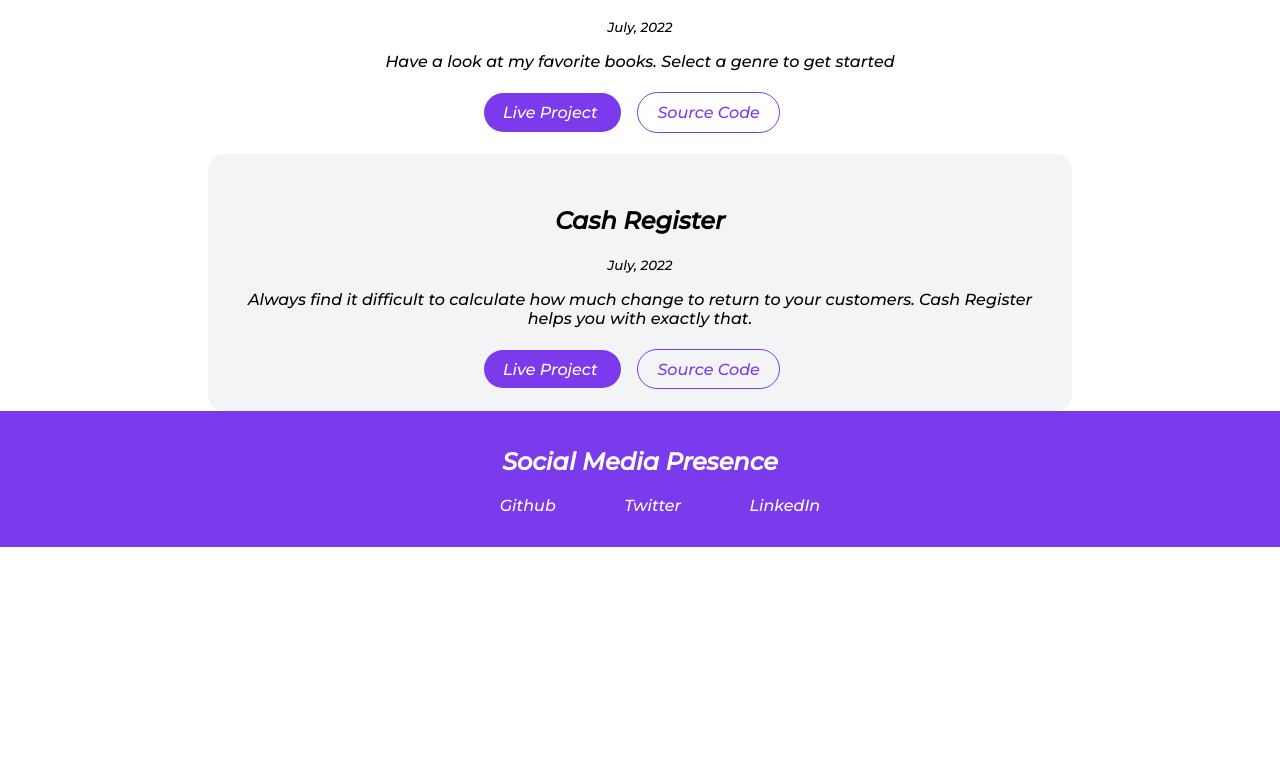
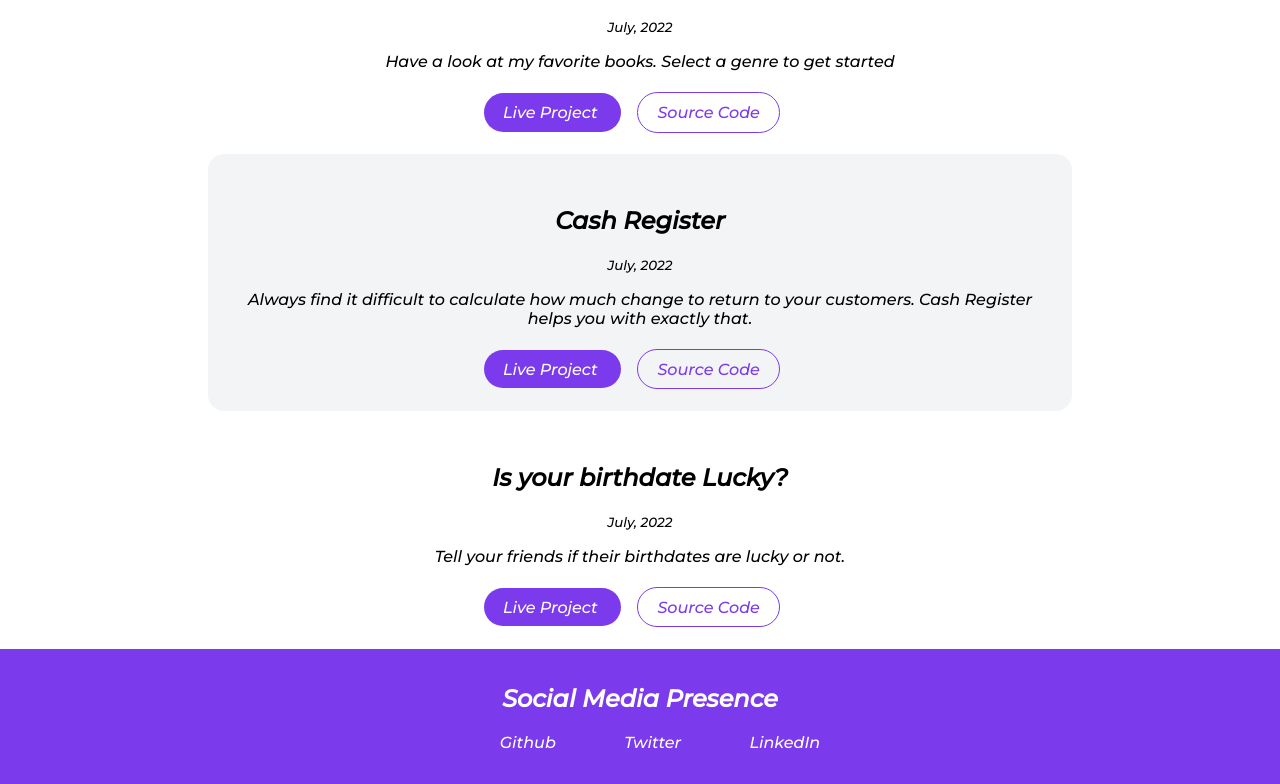
Before and after one commit to prabalsh19/markFour, a plain HTML site: page projects.html in a window 1280 px wide. Shown: the part 1146-1930 px from the top of the page. Before the commit the page ends 1693 px from the top, so only its background shows below. Drawn offline with Linux system fonts and the light colour scheme.

Commit message:
added : markeleven

```diff
--- a/projects.html
+++ b/projects.html
@@ -115,6 +115,20 @@
         Source Code
       </a>
     </section>
+    <section class="section">
+      <h1>Is your birthdate Lucky?</h1>
+      <small>July, 2022 </small>
+      <p>Tell your friends if their birthdates are lucky or not.</p>
+      <a class="link link-primary" href="https://lucky-or-nott.netlify.app/">
+        Live Project
+      </a>
+      <a
+        class="link link-secondary"
+        href="https://github.com/prabalsh19/markEleven"
+      >
+        Source Code
+      </a>
+    </section>
     <footer class="footer">
       <h2>Social Media Presence</h2>
       <ul>
```
